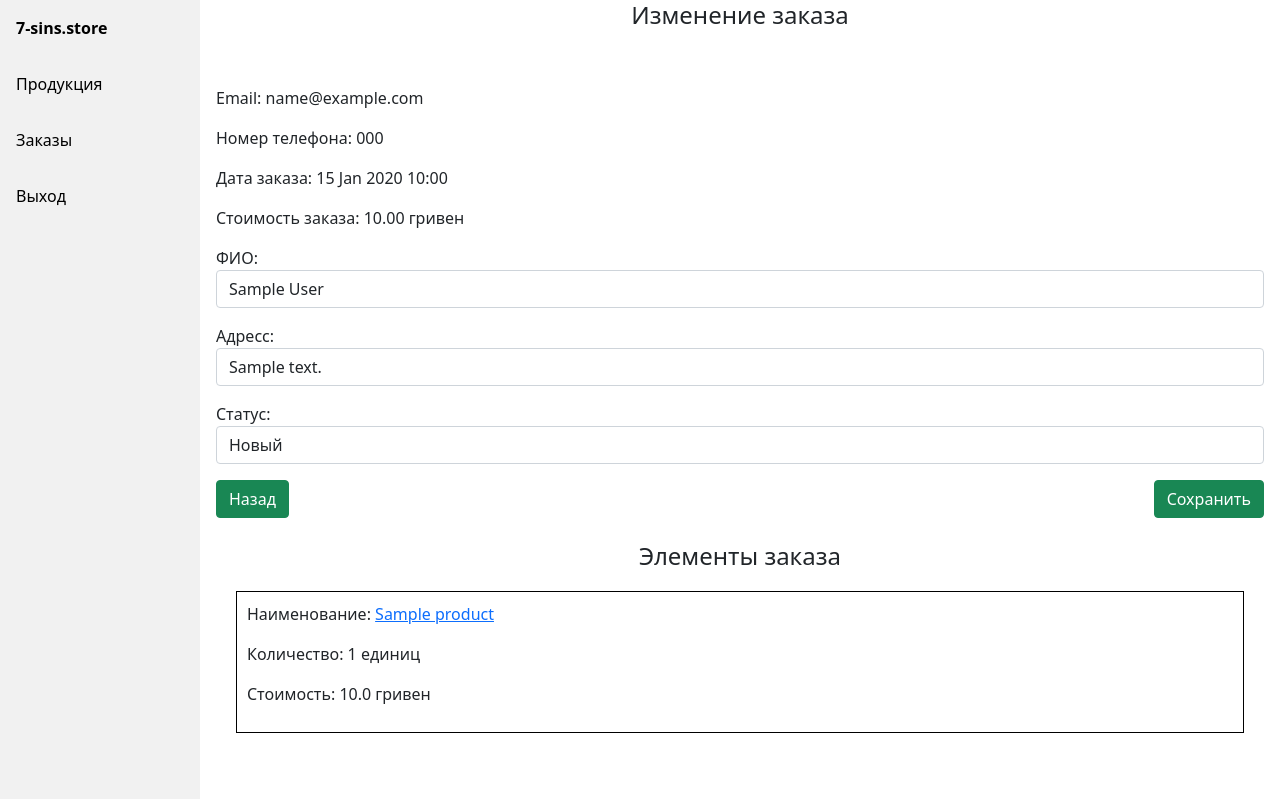
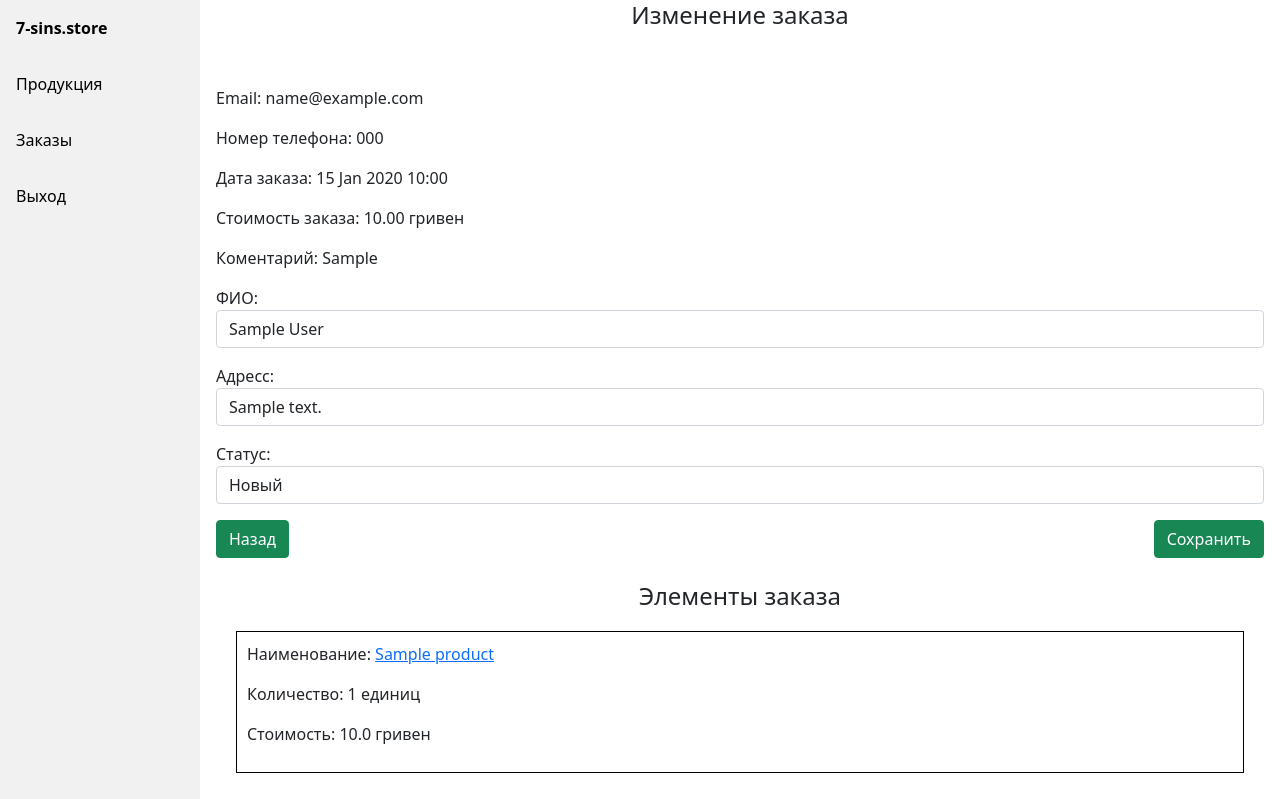
Before and after one commit to demirug/7-sins.store, a Django app: page /manager/order/1 in a window 1280 px wide. Shown: the top 799 px of the page. Run offline with Django 3.2, Linux system fonts and the light colour scheme; a user stored in the database is signed in; tables that the repository leaves empty hold one stand-in row (values such as "Sample post"); parts of the project's set-up code (start-up, migrations or seed data) failed here and were passed over.

Commit message:
Added displaying additional field to order form

```diff
--- a/manager/templates/manager/orderForm.html
+++ b/manager/templates/manager/orderForm.html
@@ -15,6 +15,9 @@
         <p>Номер телефона: {{ order.phone }}</p>
         <p>Дата заказа: {{ order.timestamp|date:'d M Y' }} {{ order.timestamp|time:"H:i" }}</p>
         <p>Стоимость заказа: {{ order.price }} гривен</p>
+        {% if order.additional %}
+            <p>Коментарий: {{ order.additional }}</p>
+        {% endif %}
     <form method="POST" accept-charset="utf-8" enctype="multipart/form-data"> {% csrf_token %}
         {% for field in form %}
              <p>{{ field.label_tag }} {{ field }}</p>
```
